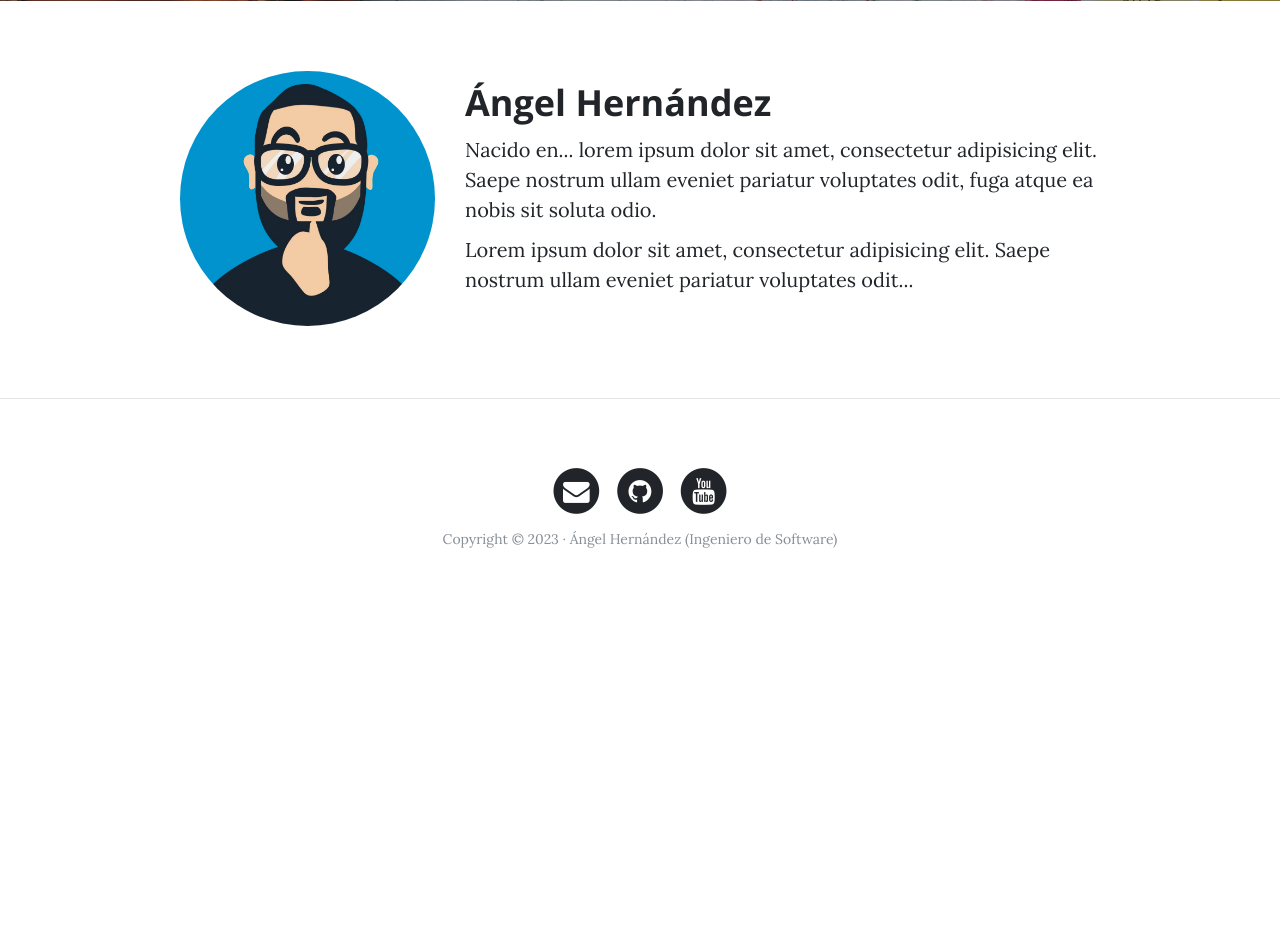
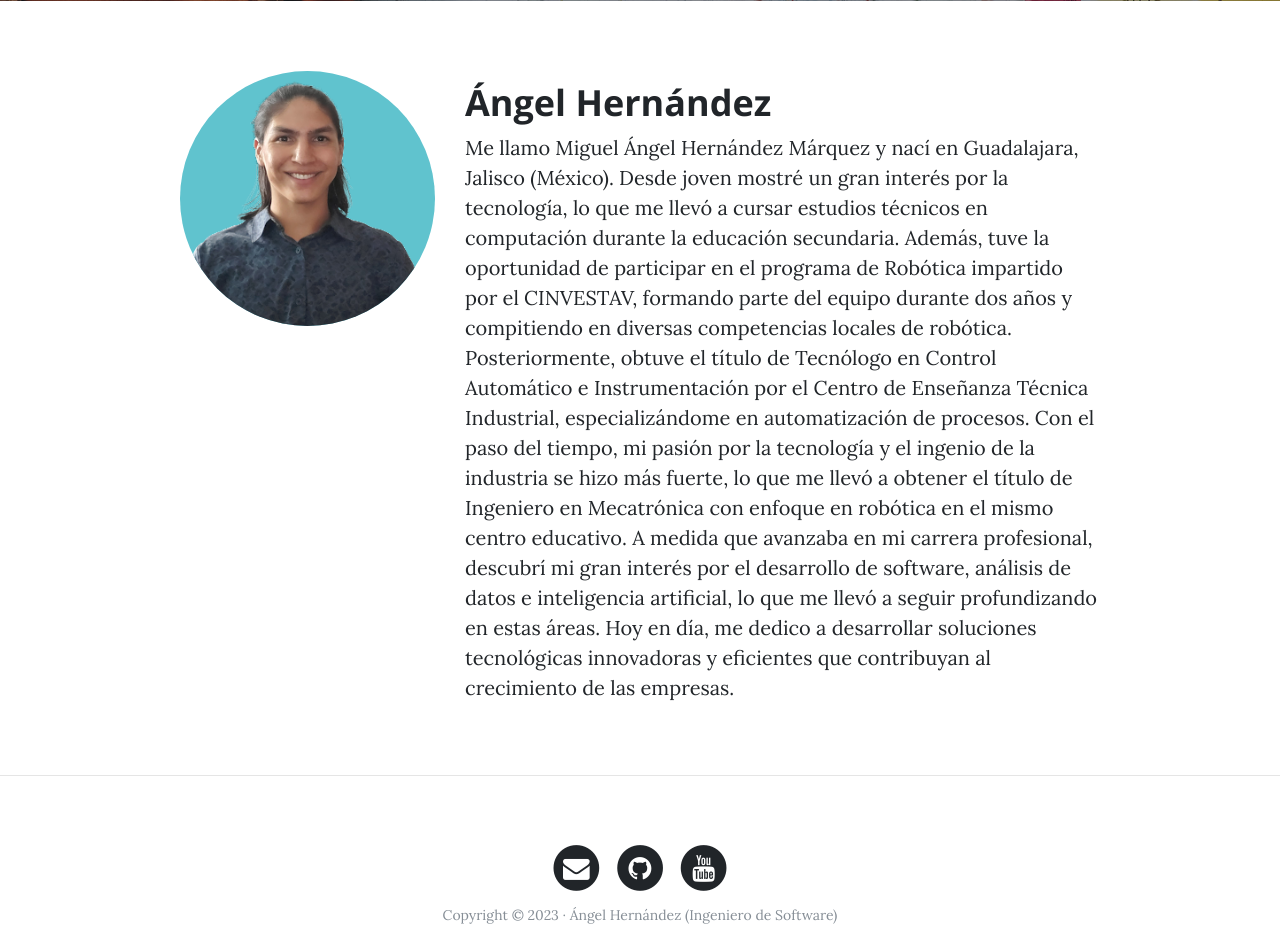
Before and after one commit to herquez/webPersonal, a Django app: page /about/ in a window 1280 px wide. Shown: the part 531-1471 px from the top of the page. Before the commit the page ends 1079 px from the top, so only its background shows below. Run offline with Django 4.2, Linux system fonts and the light colour scheme; some libraries are stand-ins or nearby versions.

Commit message:
Cambia el texto de la biografía y la foto de perfil

```diff
--- a/core/templates/core/about.html
+++ b/core/templates/core/about.html
@@ -6,11 +6,13 @@
 {% endblock header %}
 {% block content %}
 <div class="col-lg-3 col-md-4 offset-lg-1">
-  <img class="img-fluid avatar" src="{% static 'core/img/avatar.jpg' %}" alt="">
+  <img class="img-fluid avatar" style="background: #60C3ce;" src="{% static 'core/img/profile.png' %}" alt="">
 </div>
 <div class="col-lg-7 col-md-8">
   <h2 class="section-heading">Ángel Hernández</h2>
-  <p>Nacido en... lorem ipsum dolor sit amet, consectetur adipisicing elit. Saepe nostrum ullam eveniet pariatur voluptates odit, fuga atque ea nobis sit soluta odio.</p>
-  <p>Lorem ipsum dolor sit amet, consectetur adipisicing elit. Saepe nostrum ullam eveniet pariatur voluptates odit...</p>
+
+  <span>Me llamo Miguel Ángel Hernández Márquez y nací en Guadalajara, Jalisco (México). Desde joven mostré un gran interés por la tecnología, lo que me llevó a cursar estudios técnicos en computación durante la educación secundaria. Además, tuve la oportunidad de participar en el programa de Robótica impartido por el CINVESTAV, formando parte del equipo durante dos años y compitiendo en diversas competencias locales de robótica.</span>
+  <span>Posteriormente, obtuve el título de Tecnólogo en Control Automático e Instrumentación por el Centro de Enseñanza Técnica Industrial, especializándome en automatización de procesos. Con el paso del tiempo, mi pasión por la tecnología y el ingenio de la industria se hizo más fuerte, lo que me llevó a obtener el título de Ingeniero en Mecatrónica con enfoque en robótica en el mismo centro educativo.</span>
+  <span>A medida que avanzaba en mi carrera profesional, descubrí mi gran interés por el desarrollo de software, análisis de datos e inteligencia artificial, lo que me llevó a seguir profundizando en estas áreas. Hoy en día, me dedico a desarrollar soluciones tecnológicas innovadoras y eficientes que contribuyan al crecimiento de las empresas.</span>
 </div>
 {% endblock content %}
```
Also changed, not shown: core/static/core/img/profile.png (added).
